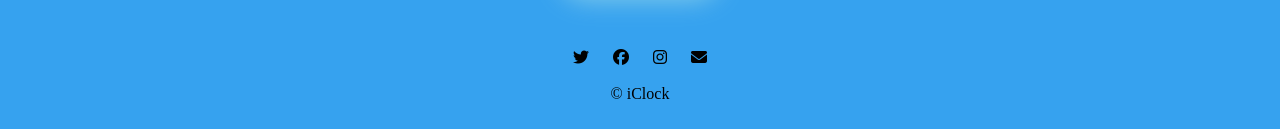
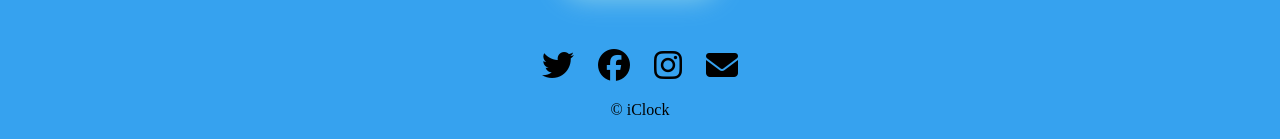
Before and after one commit to hs-07/Clock, a plain HTML site: page index.html in a window 1280 px wide. Shown: the part 685-824 px from the top of the page. Drawn offline with Linux system fonts and the light colour scheme.

Commit message:
modified changes

```diff
--- a/clock.css
+++ b/clock.css
@@ -214,12 +214,18 @@ button.btm-big:hover{
 #footer{
   background-color: #36a2ef;
   text-align: center;
-  height: 100px;
+  height: 130px;
   padding-top: 30PX;
 
 }
 .social-icon{
   margin: 20px 10px;
+
+}
+.social-icon:hover{
+  transform: scale(1.5);
+  color: #810adc;
+
 }
 
 @media(max-width:450px){
--- a/index.html
+++ b/index.html
@@ -60,10 +60,10 @@
     </div>
     <footer id="footer">
       <div class="btn-group" role="group" aria-label="Basic example">
-        <i class="social-icon fa-brands fa-twitter" href="www.twitter.com"></i>
-        <i class="social-icon fa-brands fa-facebook" href="www.facebook.com"></i>
-        <i class="social-icon fa-brands fa-instagram" href="www.instagram.com"></i>
-        <i class="social-icon fa-solid fa-envelope" href="www.gmail.com"></i>
+        <i class="social-icon fa-brands fa-twitter fa-2x" href="www.twitter.com"></i>
+        <i class="social-icon fa-brands fa-facebook fa-2x" href="www.facebook.com"></i>
+        <i class="social-icon fa-brands fa-instagram fa-2x" href="www.instagram.com"></i>
+        <i class="social-icon fa-solid fa-envelope fa-2x" href="www.gmail.com"></i>
 
     </div>
 
```
